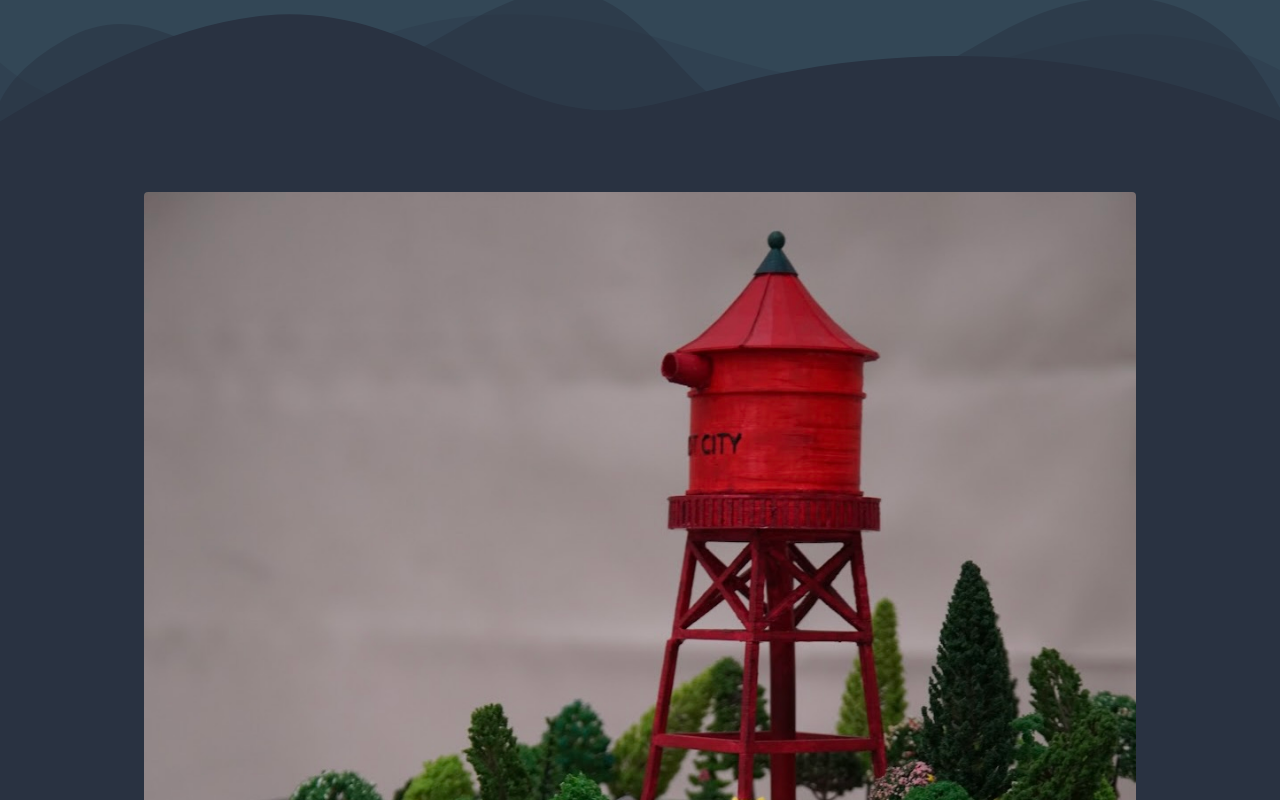
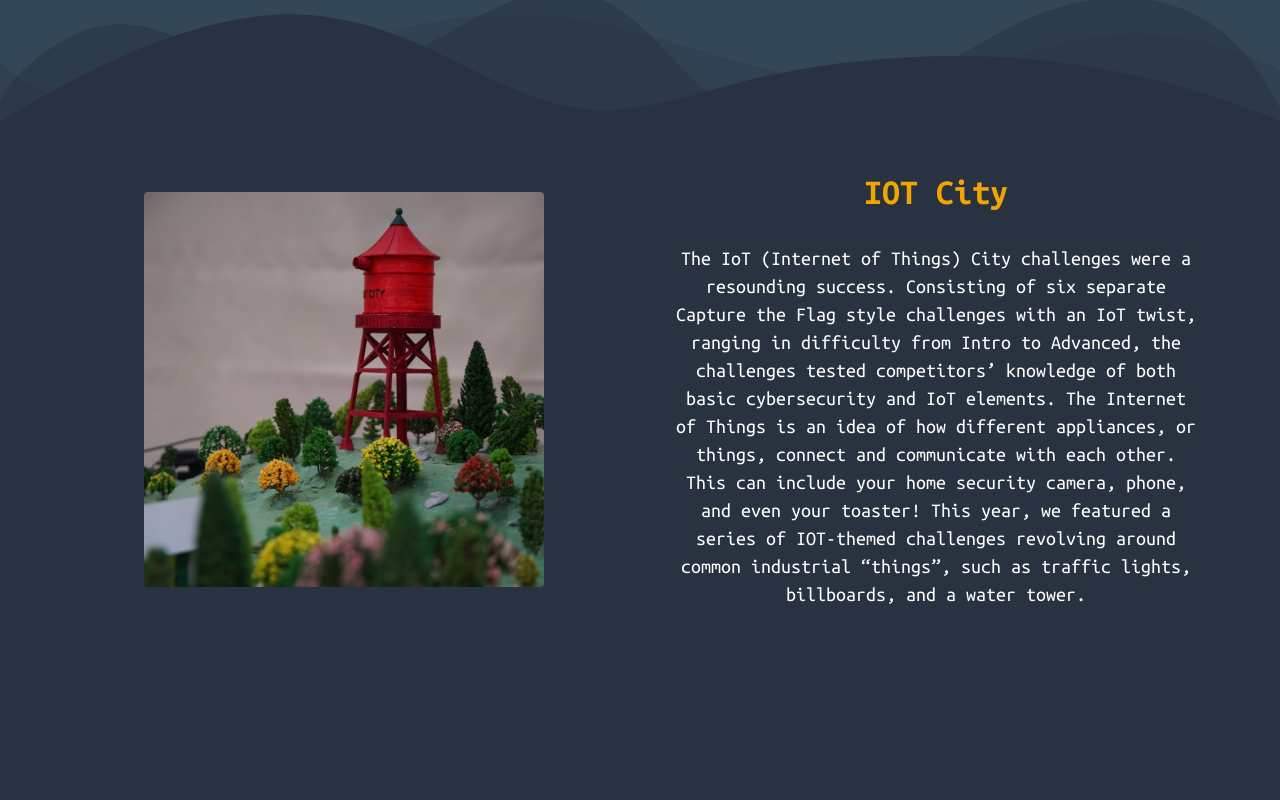
Before and after one commit to cwnaze/LBC2-Website-Svelte, a SvelteKit app: page /details in a window 1280 px wide. Shown: the part 1400-2200 px from the top of the page. After the commit the page ends 2083 px from the top, so only its background shows below. Built offline with nearby package versions, Linux system fonts and the light colour scheme.

Commit message:
feat: responsive

```diff
--- a/src/routes/details/+page.svelte
+++ b/src/routes/details/+page.svelte
@@ -29,7 +29,7 @@
     </ul>
     <img src="/images/wavesOpacity.svg" alt="divider" class="h-auto w-screen rotate-180">
 </div>
-<div class="min-lg:grid grid-cols-2 mx-20 gap-16 items-center justify-center mb-8">
+<div class="max-lg:block grid grid-cols-2 mx-20 gap-16 items-center justify-center mb-8">
     <div class="p-16">
         <img src="/images/IOT.jpeg" alt="IOT City" class="h-auto rounded max-lg:hidden">
     </div>
```
